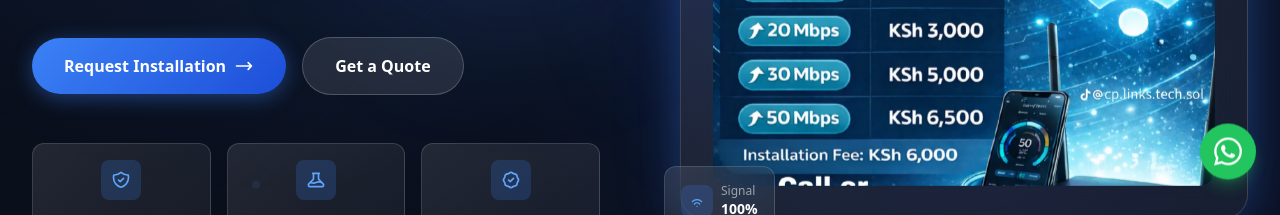
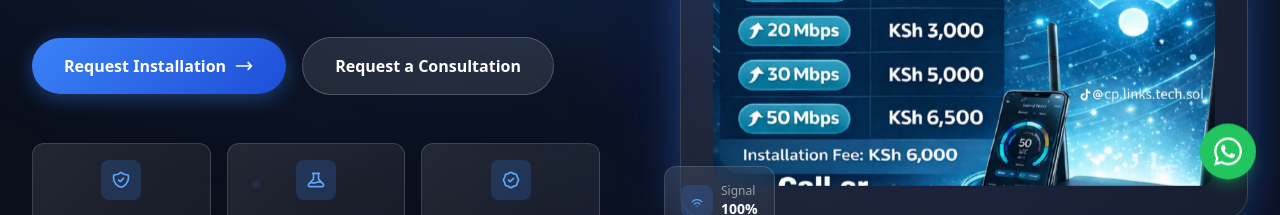
Before and after one commit to Edkoske/CPLINKTECH-SOLUTIONS, a plain HTML site: page index.html in a window 1280 px wide. Shown: the part 585-800 px from the top of the page. Drawn offline with nearby package versions, Linux system fonts and the light colour scheme.

Commit message:
Add Request a Consultation button with Gmail integration - opens Gmail with pre-filled message to cplinksnetworks@gmail.com

```diff
--- a/index.html
+++ b/index.html
@@ -212,7 +212,7 @@
        <p id="hero-subheadline" class="section-fade stagger-2 text-lg sm:text-xl text-gray-400 mb-10 max-w-xl mx-auto lg:mx-0" style="font-family: 'Inter', sans-serif;">Expert WiFi equipment, professional installation, and seamless coverage for homes, offices, and enterprises.</p>
        <div class="section-fade stagger-3 flex flex-col sm:flex-row items-center justify-center lg:justify-start gap-4 mb-12"><a href="#contact" class="btn-primary w-full sm:w-auto px-8 py-4 rounded-full text-base font-semibold flex items-center justify-center space-x-2"> <span>Request Installation</span>
          <svg class="w-5 h-5" fill="none" stroke="currentColor" viewbox="0 0 24 24"><path stroke-linecap="round" stroke-linejoin="round" stroke-width="2" d="M17 8l4 4m0 0l-4 4m4-4H3" />
-         </svg></a> <a href="#contact" class="btn-secondary w-full sm:w-auto px-8 py-4 rounded-full text-base font-semibold flex items-center justify-center space-x-2"> <span>Get a Quote</span> </a>
+         </svg></a> <a href="mailto:cplinksnetworks@gmail.com?subject=Consultation%20Request&body=Hi%20CPLINKTECH%20SOLUTIONS%2C%0A%0AI%20would%20like%20to%20request%20a%20consultation%20for%20network%20solutions.%0A%0APlease%20let%20me%20know%20your%20availability.%0A%0AThank%20you" class="btn-secondary w-full sm:w-auto px-8 py-4 rounded-full text-base font-semibold flex items-center justify-center space-x-2"> <span>Request a Consultation</span> </a>
        </div><!-- Trust Badges -->
        <div class="section-fade stagger-4 grid grid-cols-3 gap-4">
         <div class="glass-card rounded-xl p-4 text-center">
```
